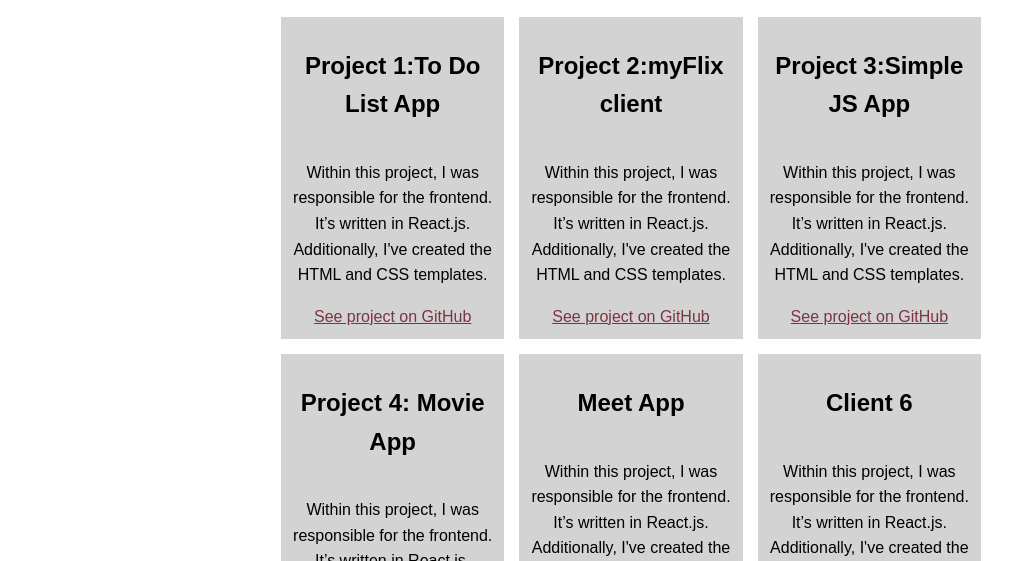
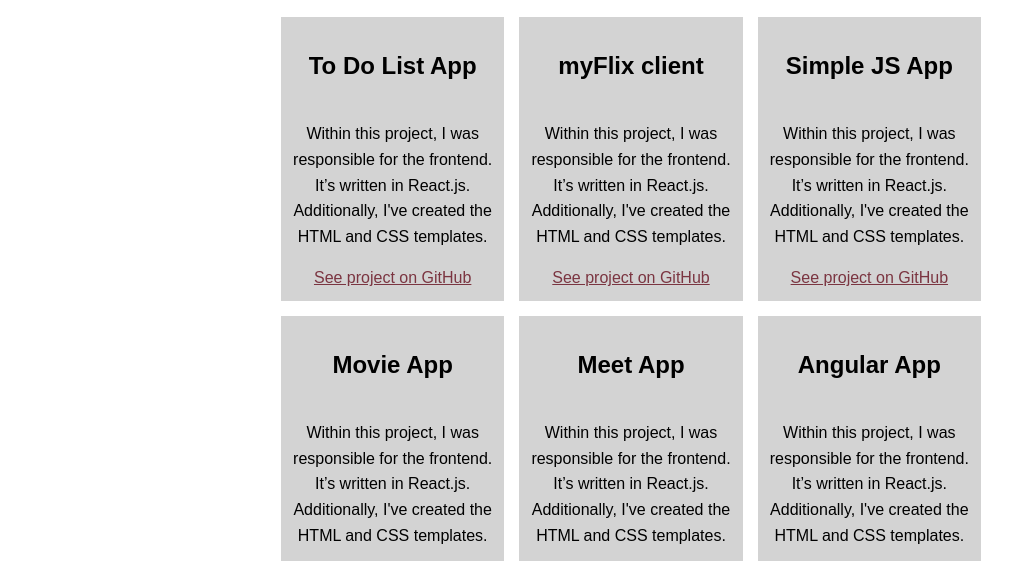
Before and after one commit to barendgabriel/ben-portfolio, a website: page work.html in a window 1280 px wide. Shown: the part 211-772 px from the top of the page, without its empty margins (9-1021 px from the left). Drawn offline with nearby package versions, Linux system fonts and the light colour scheme.

Commit message:
Update work.html

```diff
--- a/work.html
+++ b/work.html
@@ -55,7 +55,7 @@
       <h1>My Portfolio</h1>
       <div class="grid">
         <div class="grid__item">
-          <h2>Project 1:To Do List App</h2>
+          <h2>To Do List App</h2>
           <p>
             Within this project, I was responsible for the frontend. It’s
             written in React.js. Additionally, I've created the HTML and CSS
@@ -65,7 +65,7 @@
         </div>
 
         <div class="grid__item">
-          <h2>Project 2:myFlix client</h2>
+          <h2>myFlix client</h2>
           <p>
             Within this project, I was responsible for the frontend. It’s
             written in React.js. Additionally, I've created the HTML and CSS
@@ -75,7 +75,7 @@
         </div>
 
         <div class="grid__item">
-          <h2>Project 3:Simple JS App</h2>
+          <h2>Simple JS App</h2>
           <p>
             Within this project, I was responsible for the frontend. It’s
             written in React.js. Additionally, I've created the HTML and CSS
@@ -85,7 +85,7 @@
         </div>
 
         <div class="grid__item">
-          <h2>Project 4: Movie App</h2>
+          <h2>Movie App</h2>
           <p>
             Within this project, I was responsible for the frontend. It’s
             written in React.js. Additionally, I've created the HTML and CSS
@@ -105,7 +105,7 @@
         </div>
 
         <div class="grid__item">
-          <h2>Client 6</h2>
+          <h2>Angular App</h2>
           <p>
             Within this project, I was responsible for the frontend. It’s
             written in React.js. Additionally, I've created the HTML and CSS
```
